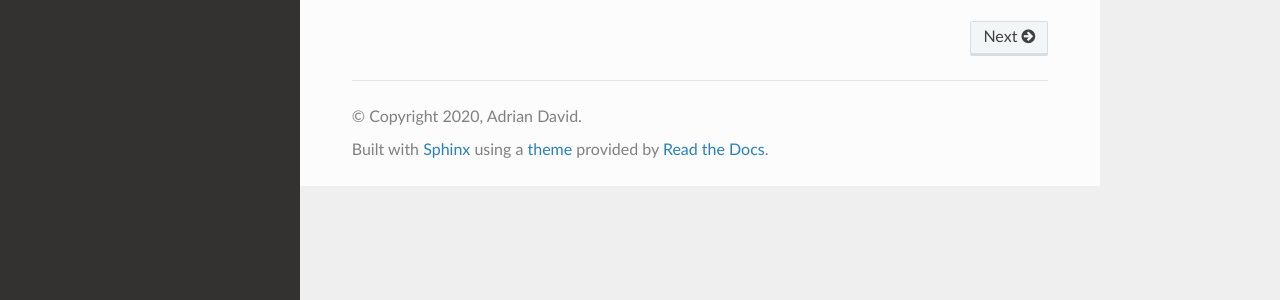
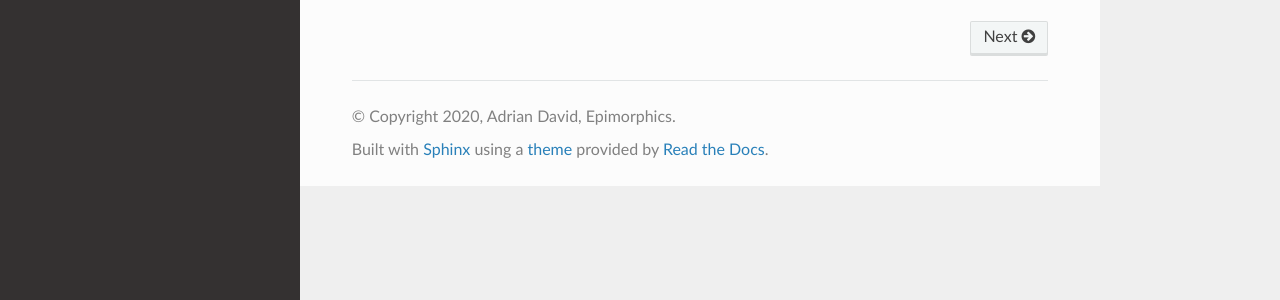
Before and after one commit to epimorphics/food-alerts-wrapper, a Sphinx documentation site: the page built from docs/source/index.rst, in a window 1280 px wide. Shown: the part 583-883 px from the top of the page. Built offline with Sphinx 7.4.7 and the Read the Docs theme 2.0.0, drawn with Linux system fonts in a browser that asks for light colours.

```diff
--- a/docs/source/conf.py
+++ b/docs/source/conf.py
@@ -19,11 +19,11 @@ sys.path.insert(0, os.path.abspath("."))
 # -- Project information -----------------------------------------------------
 
 project = "Food Alerts Wrapper"
-copyright = "2020, Adrian David"
+copyright = "2020, Adrian David, Epimorphics"
 author = "Adrian David"
 
 # The full version, including alpha/beta/rc tags
-release = "0.0.1"
+release = "0.1"
 
 
 # -- General configuration ---------------------------------------------------
@@ -33,6 +33,7 @@ release = "0.0.1"
 # ones.
 extensions = ["sphinx.ext.autodoc", "sphinx.ext.coverage", "sphinx.ext.napoleon"]
 
+master_doc = "index"
 
 # Add any paths that contain templates here, relative to this directory.
 templates_path = ["_templates"]
```
Also changed, not shown: .readthedocs.yml (added).
